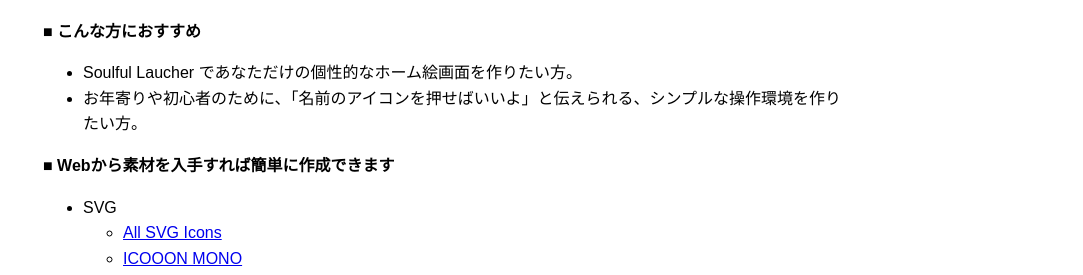
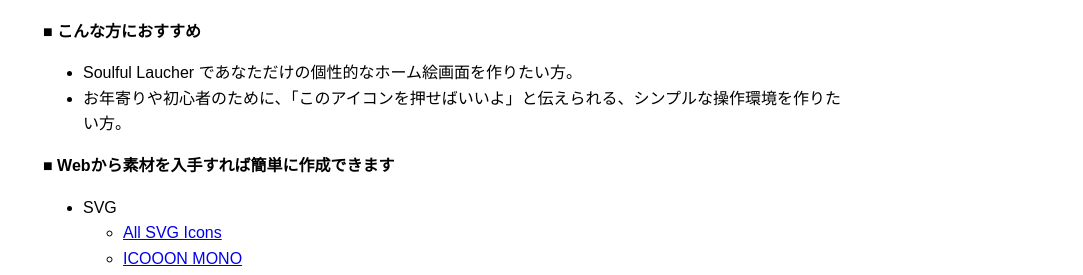
Before and after one commit to SoulfulSoft/soulfulsoft.github.io, a Jekyll site: the page built from soulful_icon_generator/index.md, in a window 1280 px wide. Shown: the part 882-1157 px from the top of the page, without its empty margins (197-1280 px from the left). Built offline with Jekyll 4.4.1, drawn with Linux system fonts in a browser that asks for light colours; our own code applies the rules of GitHub Pages for plain Markdown files.

Commit message:
Update index.md

```diff
--- a/soulful_icon_generator/index.md
+++ b/soulful_icon_generator/index.md
@@ -36,7 +36,7 @@ Soulful Icon Generator は、Soulful Launcher で個性的で特別なあなた
 
 **■ こんな方におすすめ**
 * Soulful Laucher であなただけの個性的なホーム絵画面を作りたい方。
-* お年寄りや初心者のために、「名前のアイコンを押せばいいよ」と伝えられる、シンプルな操作環境を作りたい方。
+* お年寄りや初心者のために、「このアイコンを押せばいいよ」と伝えられる、シンプルな操作環境を作りたい方。
 
 **■ Webから素材を入手すれば簡単に作成できます**
 - SVG
```
